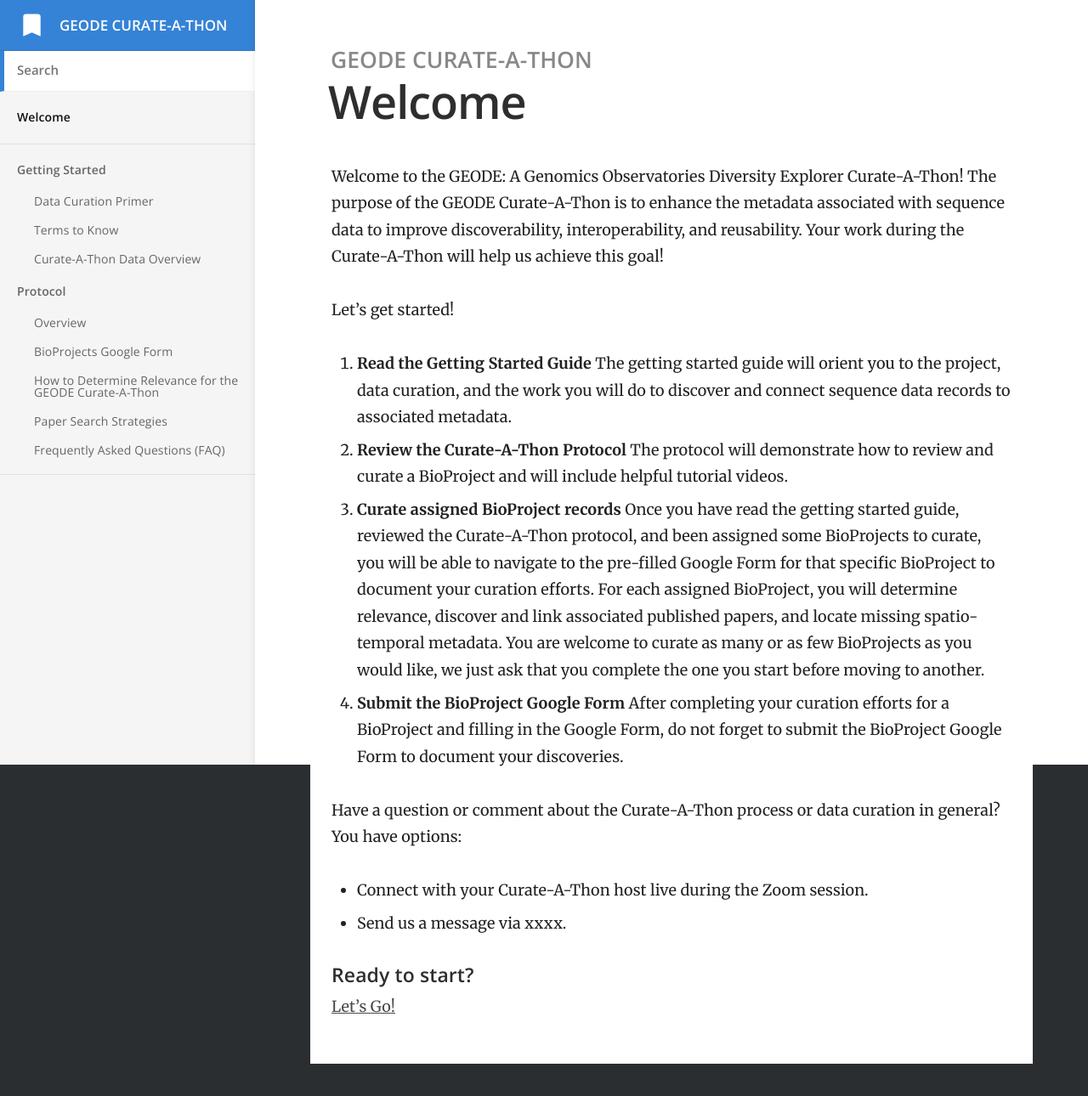
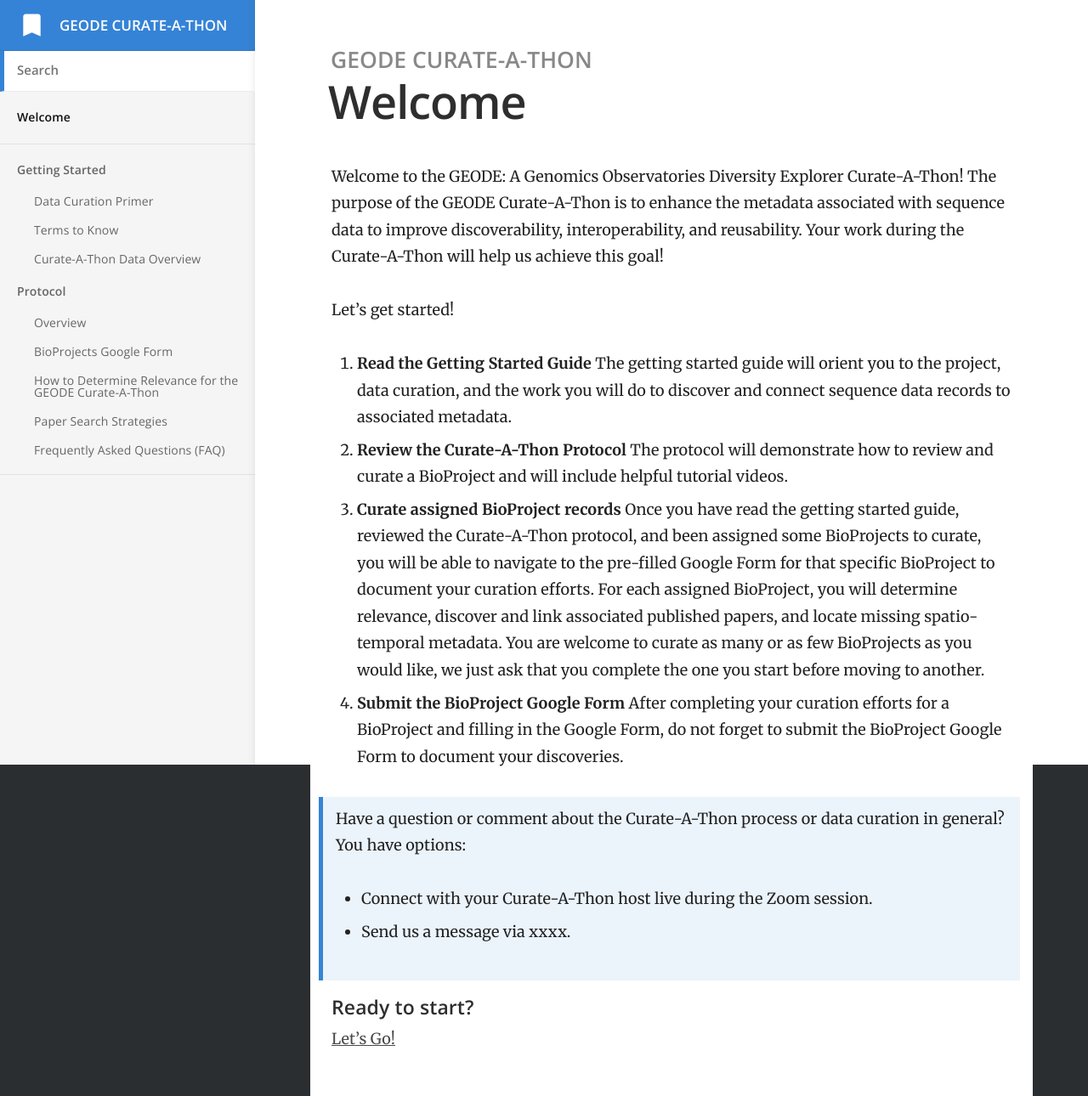
Before and after one commit to bdezray/GEODE-Curate-A-Thon, a Jekyll site: the page built from index.md, in a window 1280 px wide. Shown: the whole page at 85% size. Built offline with Jekyll 4.4.1, drawn with Linux system fonts in a browser that asks for light colours; before the commit the page ends 1252 px from its top, so only the background shows below that.

Commit message:
Formatting for Welcome Page

```diff
--- a/index.md
+++ b/index.md
@@ -11,7 +11,7 @@ Let's get started!
 3. **Curate assigned BioProject records** Once you have read the getting started guide, reviewed the Curate-A-Thon protocol, and been assigned some BioProjects to curate, you will be able to navigate to the pre-filled Google Form for that specific BioProject to document your curation efforts. For each assigned BioProject, you will determine relevance, discover and link associated published papers, and locate missing spatio-temporal metadata. You are welcome to curate as many or as few BioProjects as you would like, we just ask that you complete the one you start before moving to another.
 4. **Submit the BioProject Google Form** After completing your curation efforts for a BioProject and filling in the Google Form, do not forget to submit the BioProject Google Form to document your discoveries.
 
-Have a question or comment about the Curate-A-Thon process or data curation in general? You have options:
+>Have a question or comment about the Curate-A-Thon process or data curation in general? You have options:
 - Connect with your Curate-A-Thon host live during the Zoom session.
 - Send us a message via xxxx.
 
```
